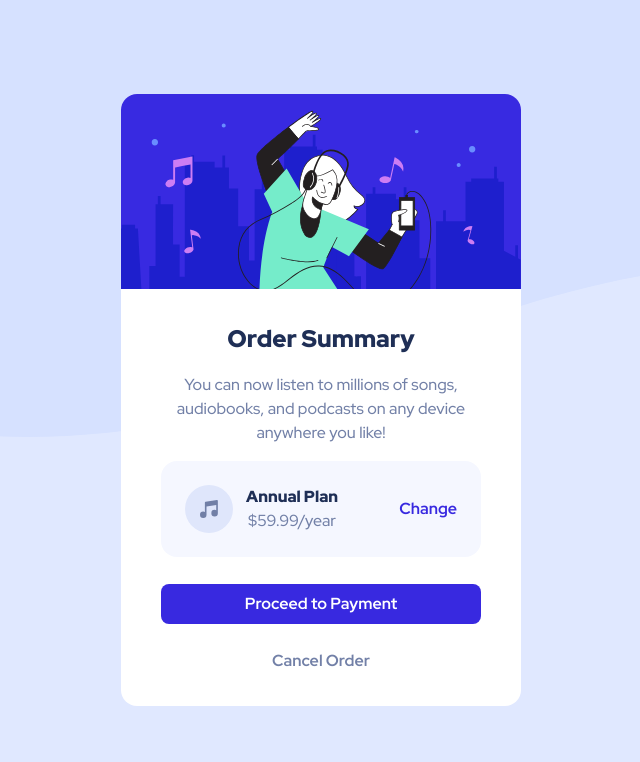
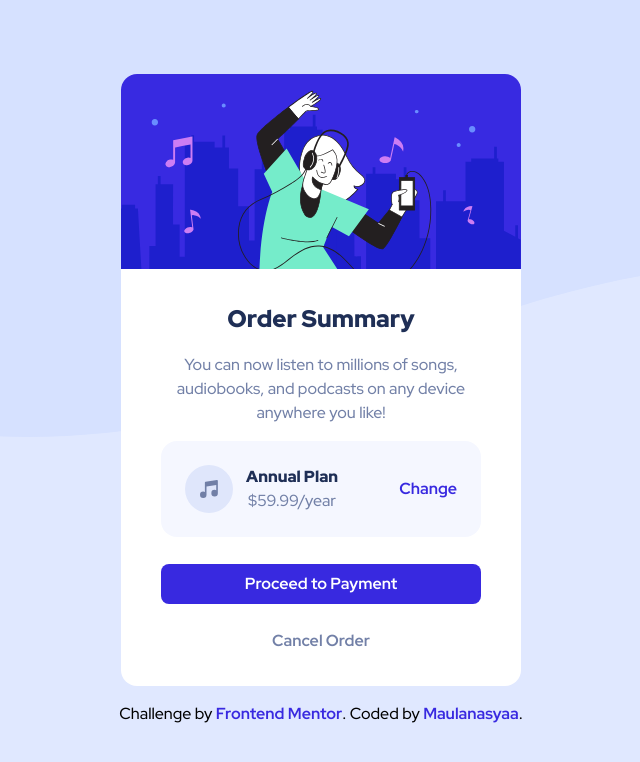
Before and after one commit to maulanasyaa/Order-summary-component, a plain HTML site: page index.html in a window 1280 px wide. Shown: the whole page, without its empty margins (319-959 px from the left). Drawn offline with Linux system fonts and the light colour scheme.

Commit message:
edit attribution

```diff
--- a/index.html
+++ b/index.html
@@ -31,9 +31,9 @@
       </section>
     </main>
 
-    <!-- <div class="attribution">
+    <div class="attribution">
       Challenge by
       <a href="https://www.frontendmentor.io?ref=challenge" target="_blank">Frontend Mentor</a>.
-      Coded by <a href="https://github.com/maulanasyaa">Maulanasyaa</a>. -->
+      Coded by <a href="https://github.com/maulanasyaa">Maulanasyaa</a>.
   </body>
 </html>
--- a/styles.css
+++ b/styles.css
@@ -67,12 +67,14 @@ body {
   display: flex;
   justify-content: center;
   align-items: center;
+  flex-direction: column;
 }
 
 .card {
   width: 25rem;
   background-color: #fff;
   border-radius: 1rem;
+  margin-bottom: 1rem;
 }
 
 .hero {
@@ -178,6 +180,12 @@ body {
   color: var(--color-desaturated-blue-hover);
 }
 
+.attribution a {
+  text-decoration: none;
+  color: var(--color-bright-blue);
+  font-weight: 700;
+}
+
 /* media query */
 @media only screen and (max-width: 375px) {
   .price {
```
